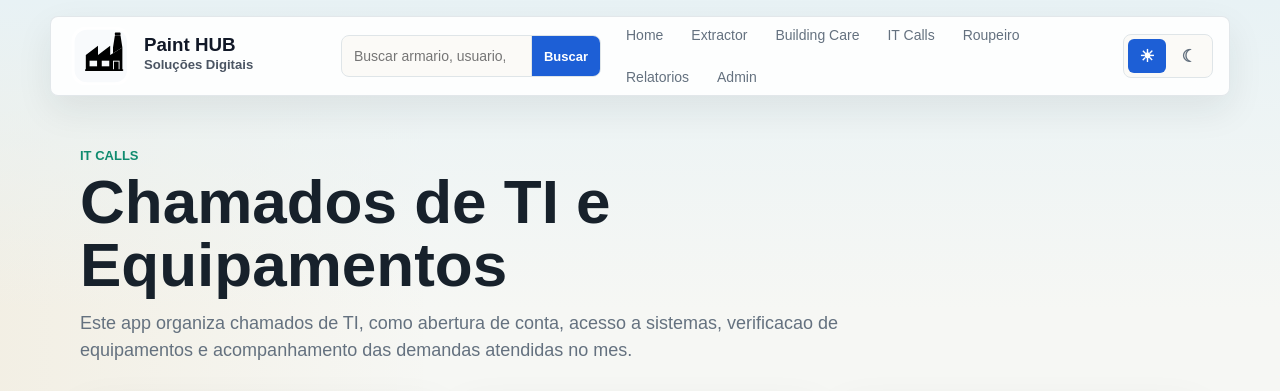
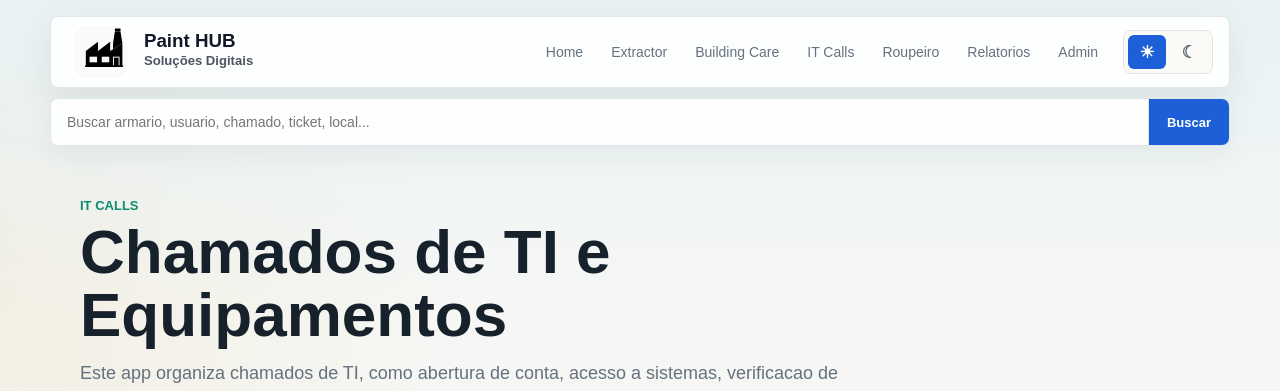
Before and after one commit to hendelsantos/Projeto_Django_HUB, a Django app: page /chamados-ti/ in a window 1280 px wide. Shown: the top 391 px of the page. Run offline with Django 5.2, Linux system fonts and the light colour scheme; data comes from the database, SQL or seed files in the repository; data that the repository does not hold is empty.

Commit message:
move global search below menu

```diff
--- a/static/css/styles.css
+++ b/static/css/styles.css
@@ -137,14 +137,21 @@ html[data-theme="dark"] .brand-logo-dark {
     gap: 14px;
 }
 
+.searchbar-shell {
+    width: min(1180px, calc(100% - 32px));
+    margin: 10px auto 0;
+}
+
 .global-search {
     display: flex;
     align-items: center;
-    min-width: 260px;
+    width: 100%;
     border: 1px solid var(--line);
     border-radius: 8px;
-    background: var(--surface-soft);
+    background: var(--topbar-bg);
+    box-shadow: 0 10px 28px rgba(23, 33, 43, 0.05);
     overflow: hidden;
+    backdrop-filter: blur(14px);
 }
 
 .global-search label {
@@ -161,8 +168,8 @@ html[data-theme="dark"] .brand-logo-dark {
 
 .global-search input {
     width: 100%;
-    min-height: 40px;
-    padding: 0 12px;
+    min-height: 46px;
+    padding: 0 16px;
     border: 0;
     background: transparent;
     color: var(--ink);
@@ -172,8 +179,8 @@ html[data-theme="dark"] .brand-logo-dark {
 }
 
 .global-search button {
-    min-height: 40px;
-    padding: 0 12px;
+    min-height: 46px;
+    padding: 0 18px;
     border: 0;
     border-left: 1px solid var(--line);
     background: var(--primary);
@@ -1032,11 +1039,6 @@ td a {
         width: 100%;
     }
 
-    .global-search {
-        width: 100%;
-        min-width: 0;
-    }
-
     .theme-switch {
         width: 100%;
     }
--- a/templates/base.html
+++ b/templates/base.html
@@ -21,14 +21,6 @@
                 <img class="brand-logo brand-logo-dark" src="{% static 'img/logo-dark.svg' %}" alt="Paint HUB Solucoes Digitais">
             </a>
             <div class="topbar-actions">
-                <form class="global-search" method="get" action="{% url 'hub:buscar' %}">
-                    <label>
-                        <span>Busca global</span>
-                        <input type="search" name="q" value="{{ request.GET.q }}" placeholder="Buscar armario, usuario, chamado...">
-                    </label>
-                    <button type="submit">Buscar</button>
-                </form>
-
                 <nav aria-label="Navegacao principal">
                     <a href="{% url 'hub:home' %}">Home</a>
                     <a href="{% url 'extrator_scanner:index' %}">Extractor</a>
@@ -56,6 +48,16 @@
             </div>
         </header>
 
+        <section class="searchbar-shell" aria-label="Busca global">
+            <form class="global-search" method="get" action="{% url 'hub:buscar' %}">
+                <label>
+                    <span>Busca global</span>
+                    <input type="search" name="q" value="{{ request.GET.q }}" placeholder="Buscar armario, usuario, chamado, ticket, local...">
+                </label>
+                <button type="submit">Buscar</button>
+            </form>
+        </section>
+
         <main class="page">
             {% if messages %}
                 <div class="messages">
```
